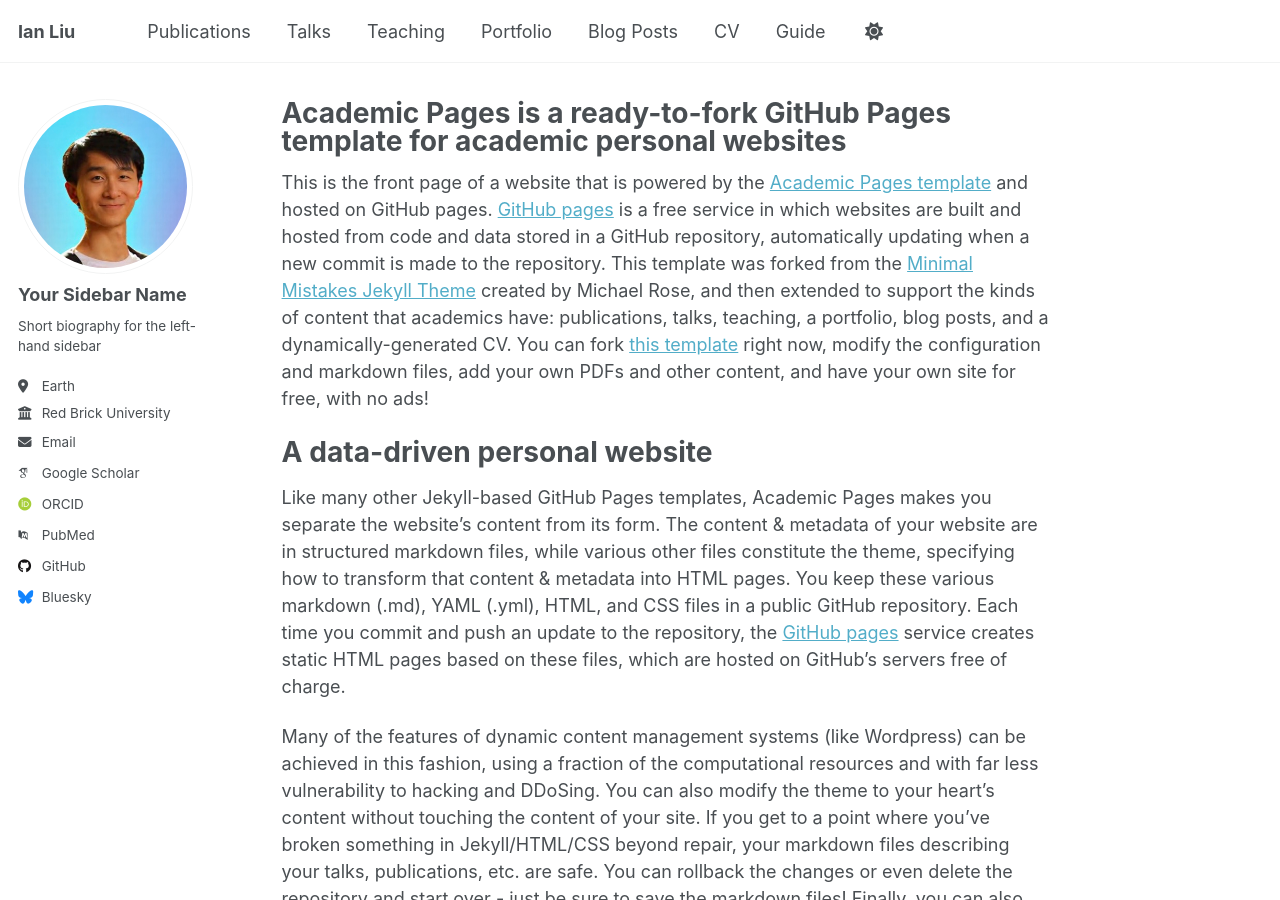
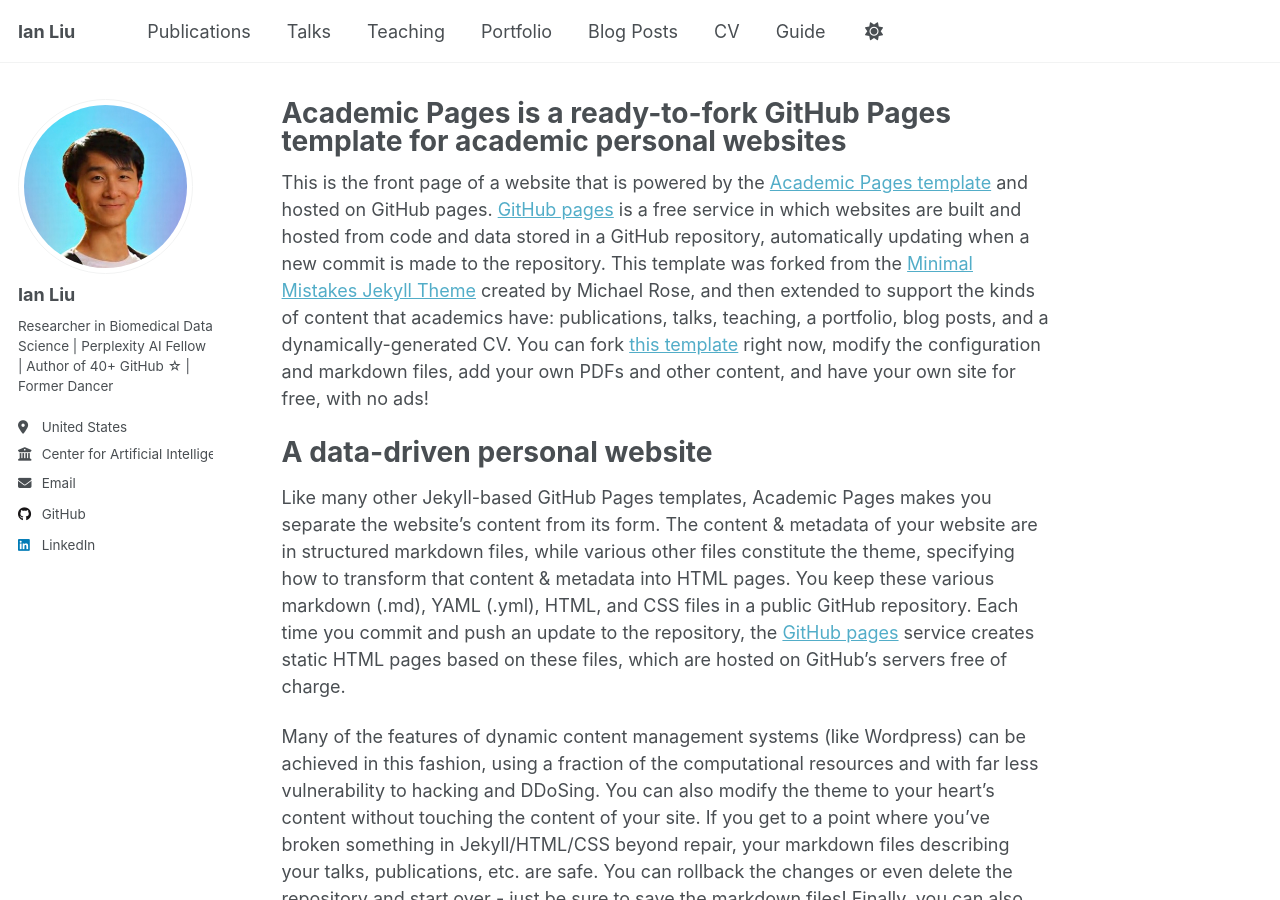
Before and after one commit to Ianyliu/ianyliu.github.io, a Jekyll site: the page built from _pages/about.md, in a window 1280 px wide and 900 px high. Built offline with Jekyll 4.4.1, drawn with Linux system fonts in a browser that asks for light colours; some web fonts are replaced.

Commit message:
update author info

```diff
--- a/_config.yml
+++ b/_config.yml
@@ -23,22 +23,22 @@
 author:
   # Biographic information
   avatar           : "profile.jpg"
-  name             : "Your Sidebar Name"
+  name             : "Ian Liu"
   pronouns         : # example: "she/her"
-  bio              : "Short biography for the left-hand sidebar"
-  location         : "Earth"
-  employer         : "Red Brick University"
+  bio              : "Researcher in Biomedical Data Science | Perplexity AI Fellow | Author of 40+ GitHub ☆ | Former Dancer"
+  location         : "United States"
+  employer         : "Center for Artificial Intelligence Research, \n Wake Forest University"
   uri              : # URL
-  email            : "none@example.org"
+  email            : "ian_y_liu@brown.edu"
 
   # Academic websites
   academia         : # URL
   arxiv            : # URL - Update with the correct link to your profile
-  googlescholar    : "https://scholar.google.com/citations?user=PS_CX0AAAAAJ"
+  googlescholar    : # "https://scholar.google.com/citations?user=PS_CX0AAAAAJ"
   impactstory      : # URL
-  orcid            : "http://orcid.org/yourorcidurl"
+  orcid            : # "https://orcid.org/0009-0007-8656-6775"
   semantic         : # URL
-  pubmed           : "https://www.ncbi.nlm.nih.gov/pubmed/?term=john+snow"
+  pubmed           : # "https://www.ncbi.nlm.nih.gov/pubmed/?term=john+snow"
   researchgate     : # URL
   scopus           : # URL
 
@@ -46,12 +46,12 @@
   bitbucket        : # Username - Update with your username on the site
   codepen          : # Username
   dribbble         : # Username
-  github           : "academicpages"
+  github           : "ianyliu"
   kaggle           : # Username
   stackoverflow    : # User number or user number and name (i.e., use "1" or "1/jeff-atwood")
 
   # Social media
-  bluesky          : "bsky.app" # Replace this with you Bluesky username
+  bluesky          : # "bsky.app" # Replace this with you Bluesky username
   facebook         : # Username
   flickr           : # Username
   foursquare       : # Username
@@ -60,7 +60,7 @@
   keybase          : # Username
   instagram        : # Username
   lastfm           : # Username
-  linkedin         : # Username
+  linkedin         : "ian-liu-223010208"
   mastodon         : # URL
   medium           : # URL
   pinterest        : # Username
```
